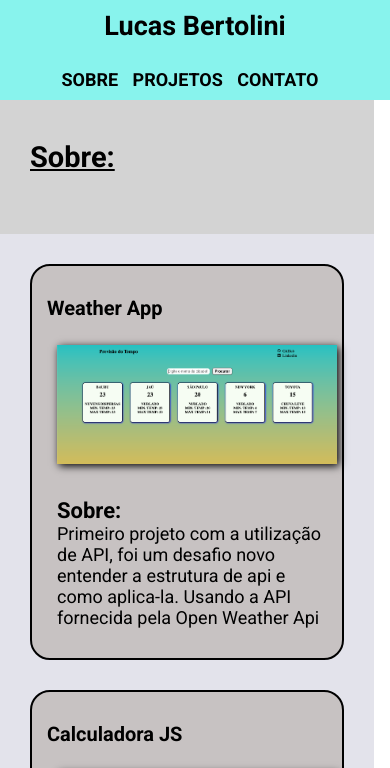
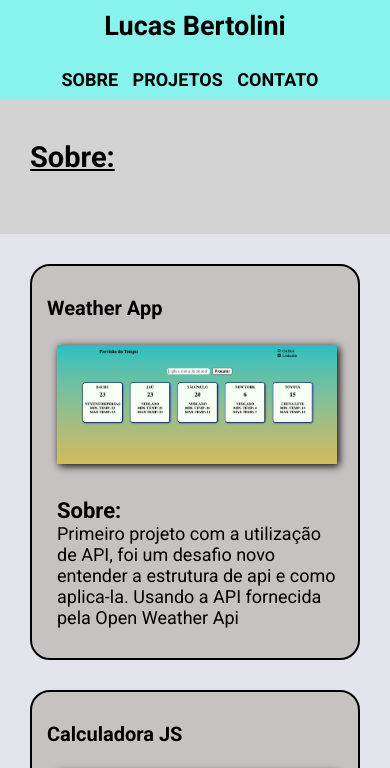
Before and after one commit to lucasbertolini/Lucas-Bertolini, a plain HTML site: page index.html in a window 390 px wide. Shown: the top 768 px of the page. Drawn offline with Linux system fonts and the light colour scheme; no server answers.

Commit message:
Add files via upload

```diff
--- a/style.css
+++ b/style.css
@@ -187,7 +187,7 @@ footer {
     display: none;
   }
   .main {
-    width: 96vw;
+    width: 100vw;
   }
   .container {
     flex-direction: column;
@@ -204,7 +204,7 @@ footer {
     width: 280px;
   }
   .projetos {
-    width: 96vw;
+    width: 100vw;
   }
 
   .projeto-container {
```
